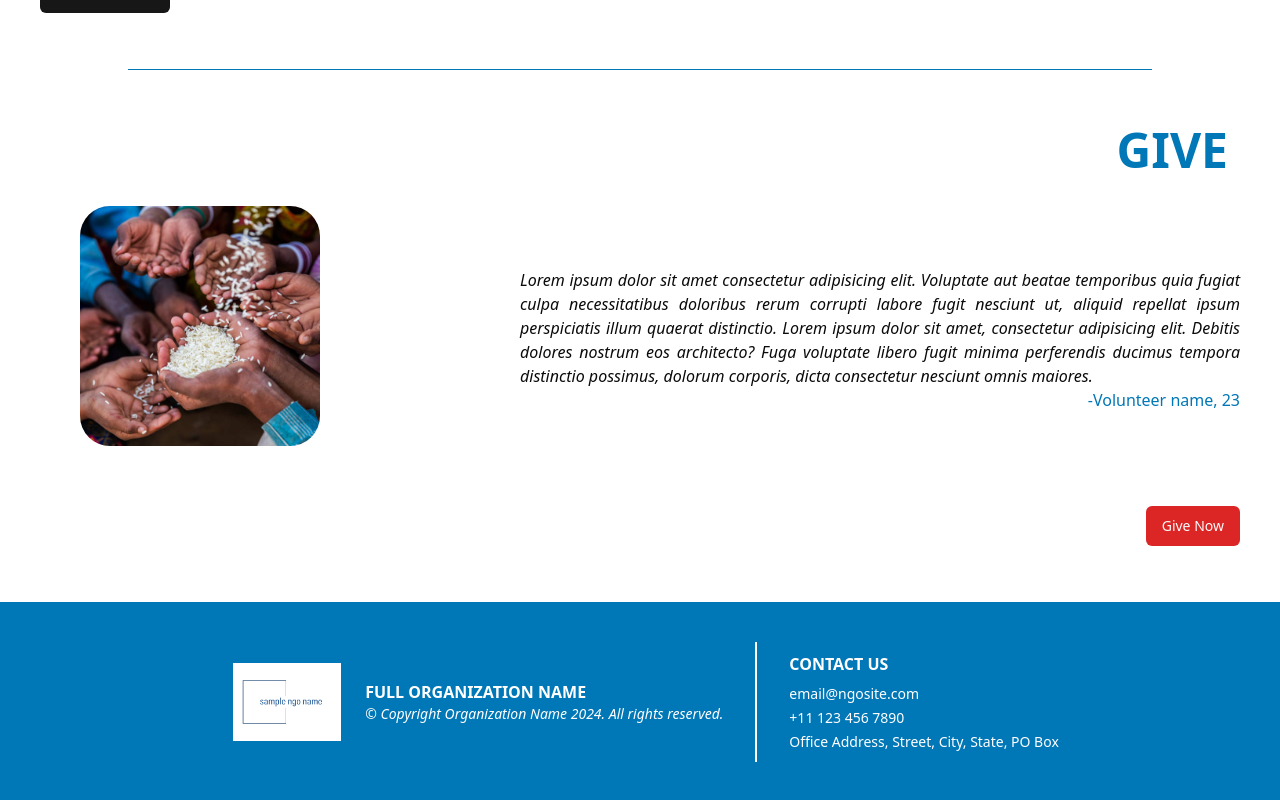
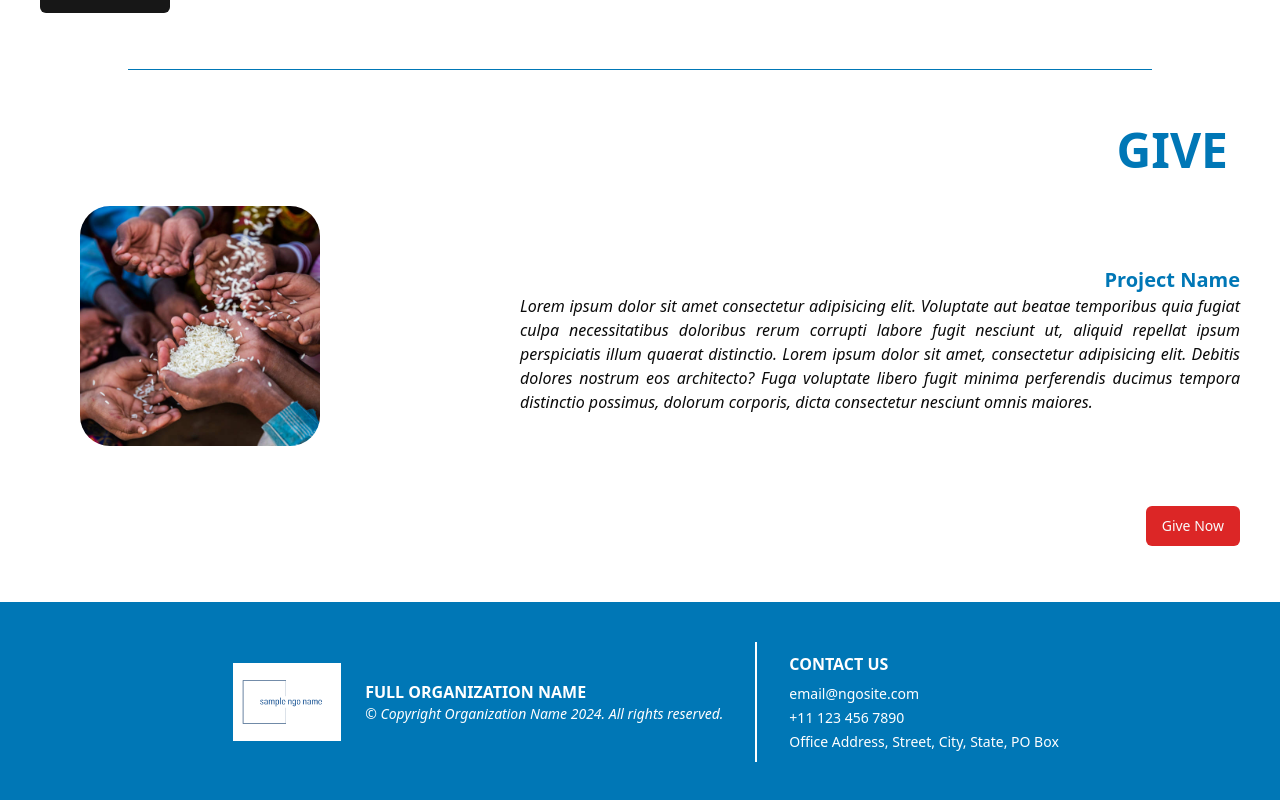
Before and after one commit to judithlk/ngo-site-template, a Next.js app: page /action in a window 1280 px wide. Shown: the part 731-1531 px from the top of the page. Built offline with nearby package versions, Linux system fonts and the light colour scheme.

Commit message:
Give section

```diff
--- a/src/app/action/page.tsx
+++ b/src/app/action/page.tsx
@@ -83,6 +83,7 @@ export default function TakeAction() {
                 />
               </div>
               <div className="sm:w-[60%] flex flex-col justify-center items-end">
+                <h2 className="text-midblue text-xl font-semibold">Project Name</h2>
                 <p className="italic text-justify">
                   Lorem ipsum dolor sit amet consectetur adipisicing elit.
                   Voluptate aut beatae temporibus quia fugiat culpa
@@ -94,13 +95,6 @@ export default function TakeAction() {
                   distinctio possimus, dolorum corporis, dicta consectetur
                   nesciunt omnis maiores.
                 </p>
-                <h2 className="text-midblue">
-                  -
-                  <Link href="#" className="hover:text-darkblue">
-                    Volunteer name
-                  </Link>
-                  , 23
-                </h2>
               </div>
             </div>
             <div className="w-[100%] text-end">
```
